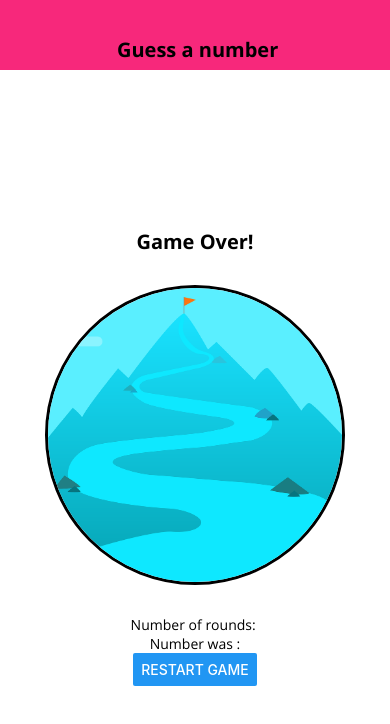
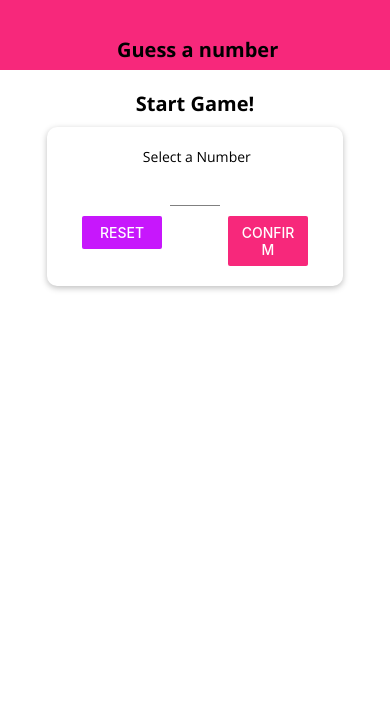
Before and after one commit to tmosco/Guess-game-Mobile-App, a React Native app: screen / in a window 390 px wide. Shown: the top 724 px of the page. Built offline with nearby package versions, Linux system fonts and the light colour scheme.

Commit message:
image from local directory

```diff
--- a/App.js
+++ b/App.js
@@ -63,8 +63,8 @@ export default function App() {
   return (
     <View style={styles.screen}>
       <Header title="Guess a number" />
-      {/* {content} */}
-      <GameOverScreen/>
+      {content}
+
     </View>
   );
 }
```
